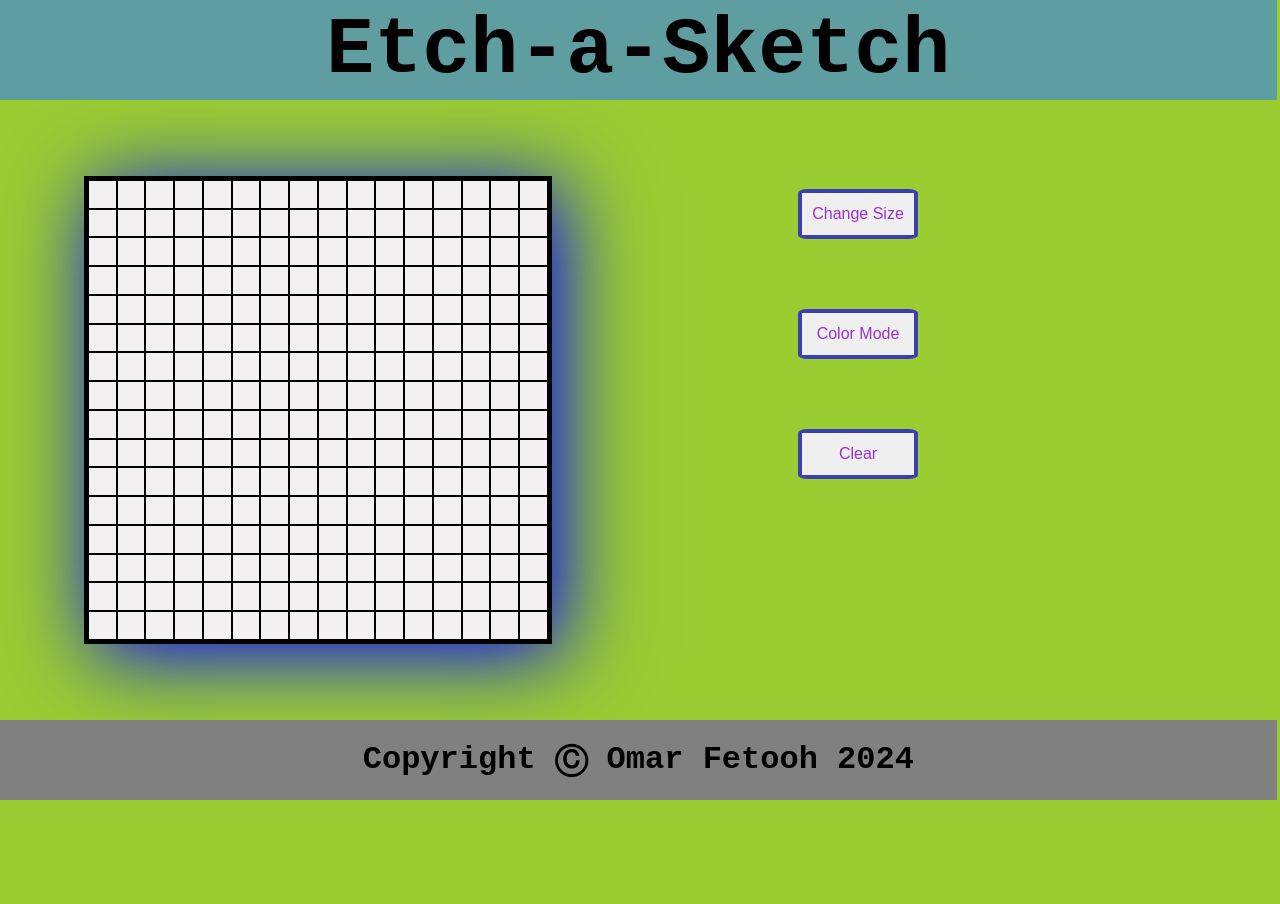
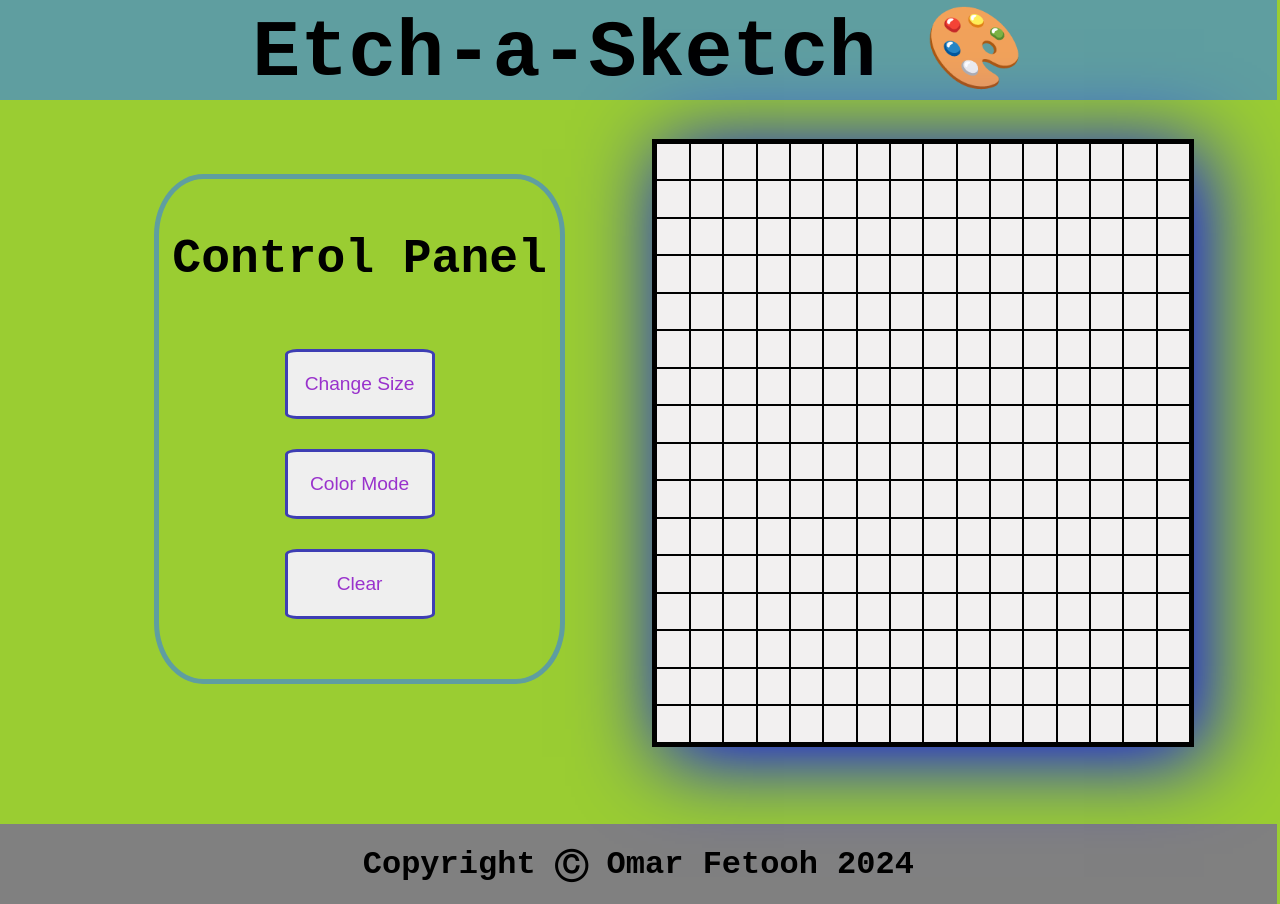
Before and after one commit to Omar-Fetooh/Etch-a-Sketch, a plain HTML site: page index.html in a window 1280 px wide. Before the commit the page ends 800 px from the top, so only its background shows below. Drawn offline with Linux system fonts and the light colour scheme.

Commit message:
Add control panel borders , and add container of control panel and the grid

```diff
--- a/app.css
+++ b/app.css
@@ -18,18 +18,22 @@ h1 {
     margin-top: -8px;
     background-color: cadetblue;
     height: 100px;
+}
 
+div.content {
+    display: flex;
+    margin: 10px;
+    margin-left: 10%;
 }
 
 .container {
     display: flex;
-    width: 460px;
-    height: 460px;
+    width: 600px;
+    height: 600px;
     flex-wrap: wrap;
     border: 4px solid black;
     margin: 6%;
-    /* margin-top: -15px; */
-
+    margin-top: -15px;
     box-shadow: 10px 10px 80px blue;
 }
 
@@ -43,12 +47,22 @@ h1 {
 
 .controlPanel {
     display: flex;
-    width: 500px;
+    width: 450px;
     flex-direction: column;
     justify-content: center;
     align-items: center;
-    position: absolute;
-    translate: 600px;
+    /* position: absolute;
+    translate: 600px; */
+    border: 5px solid cadetblue;
+    margin: 20px;
+    height: 500px;
+    border-radius: 12%;
+}
+
+.controlPanel p {
+    font-size: 3rem;
+    font-weight: 900;
+    margin-top: 9px;
 }
 
 .hoverd {
@@ -56,20 +70,19 @@ h1 {
 }
 
 button {
-    width: 120px;
-    height: 50px;
-    font-size: 1rem;
-    /* margin: 10px 650px; */
-    border: 4px solid rgb(62, 62, 180);
+    width: 150px;
+    height: 70px;
+    font-size: 1.2rem;
+    border: 3px solid rgb(62, 62, 180);
     border-radius: 8%;
     color: darkorchid;
     display: inline;
-    margin: 35px;
+    margin: 15px;
 }
 
 button:hover {
     cursor: pointer;
-    background-color: blueviolet;
+    background-color: cadetblue;
     color: rgb(213, 253, 210);
 }
 
--- a/app.js
+++ b/app.js
@@ -86,8 +86,3 @@ clearButton.addEventListener("click", () => {
     if (colorMode = 0) clearBlack()
     else clearColors()
 })
-
-// blackButton.addEventListener("click", () => {
-//     colorMode = 0;
-//     blackMode = 1;
-// })
--- a/index.html
+++ b/index.html
@@ -9,15 +9,16 @@
 </head>
 
 <body>
-    <h1>Etch-a-Sketch </h1>
-    <div class="controlPanel">
-
-        <button class="changeSize">Change Size </button>
-        <button class="colorMode">Color Mode</button>
-        <!-- <button class="blackMode">black Mode</button> -->
-        <button class="clear">Clear</button>
+    <h1>Etch-a-Sketch &#127912;</h1>
+    <div class="content">
+        <div class="controlPanel">
+            <p>Control Panel</p>
+            <button class="changeSize">Change Size </button>
+            <button class="colorMode">Color Mode</button>
+            <button class="clear">Clear</button>
+        </div>
+        <div class=" container"></div>
     </div>
-    <div class=" container"></div>
     <footer>Copyright &#9400; Omar Fetooh 2024
 
     </footer>
```
